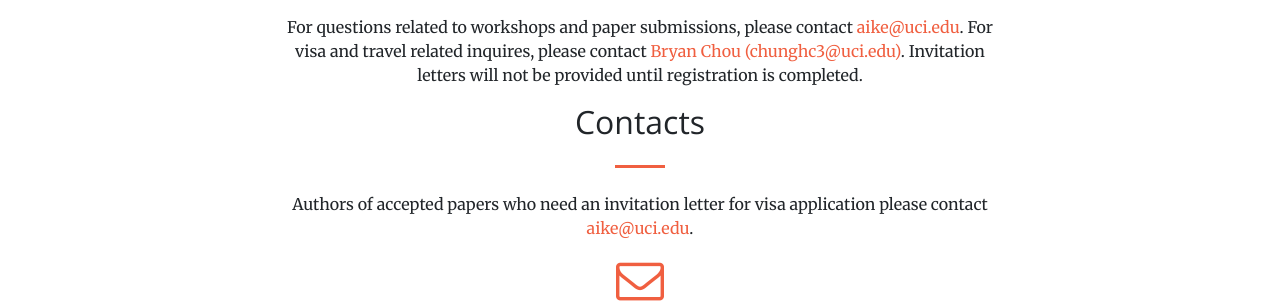
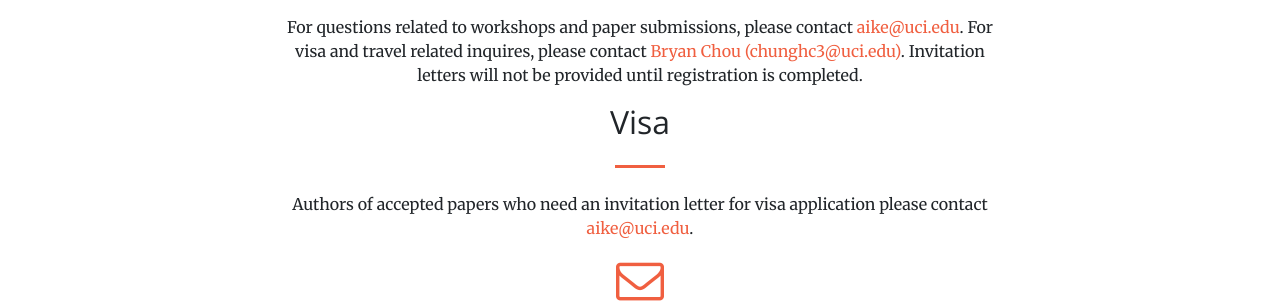
Before and after one commit to ieee-aike/2018, a Jekyll site: the page built from index.md, in a window 1280 px wide and 900 px high, scrolled down 4406 px. Shown: the part 412-715 px from the top of the window. Built offline with Jekyll 4.4.1, drawn with Linux system fonts in a browser that asks for light colours.

Commit message:
Update main.html

```diff
--- a/_layouts/main.html
+++ b/_layouts/main.html
@@ -448,9 +448,9 @@ The conference proceedings will be published by the <b>IEEE Computer Society Pre
           </div>
         </div>
 
-	<div class="row">
+	<div id="visa" class="row">
           <div class="col-lg-8 mx-auto text-center">
-            <h2 class="section-heading">Contacts</h2>
+            <h2 class="section-heading">Visa</h2>
             <hr class="my-4">
             <p class="mb-5fdas">
 	      Authors of accepted papers who need an invitation letter for visa application please contact <a href="mailto:aike@uci.edu">aike@uci.edu</a>.</p>
```
